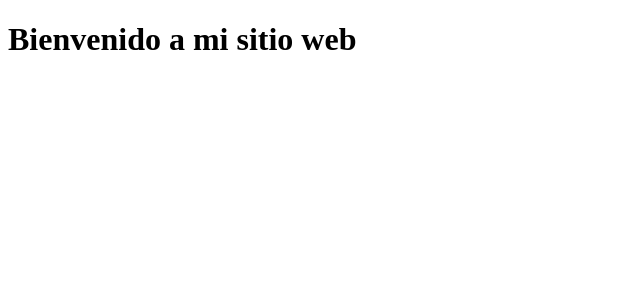
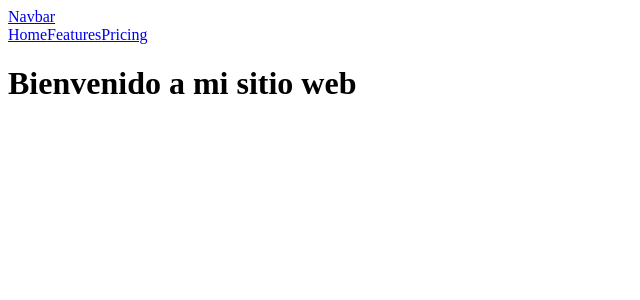
Before and after one commit to MarioAAT/maat-portfolio, a React (Vite) app in the folder portfolioMaat/: page / in a window 1280 px wide. Shown: the top 300 px of the page, without its empty margins (0-640 px from the left). Built offline with nearby package versions, Linux system fonts and the light colour scheme.

Commit message:
Se agrego el componente Navbar a las paginas

```diff
--- a/portfolioMaat/src/layouts/MainApp.jsx
+++ b/portfolioMaat/src/layouts/MainApp.jsx
@@ -1,10 +1,12 @@
 import React from 'react'
 import { Route, Routes, Navigate } from 'react-router-dom'
+import { NavBar } from '../components/NavBar'
 import { Home } from './home/home'
 
 export const MainApp = () => {
   return (
     <>
+    <NavBar/>
     <Routes>
         <Route path='/' element={<Home/>}/>
     </Routes>
```
